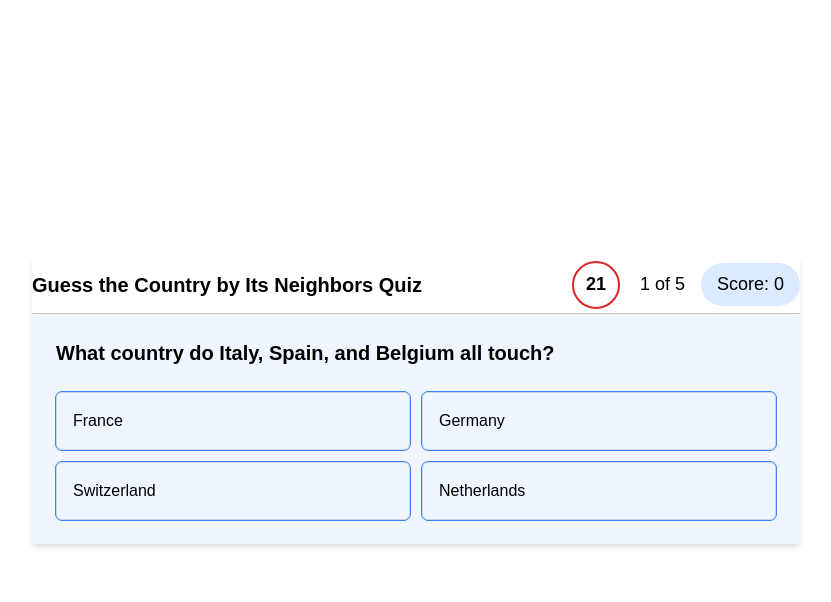
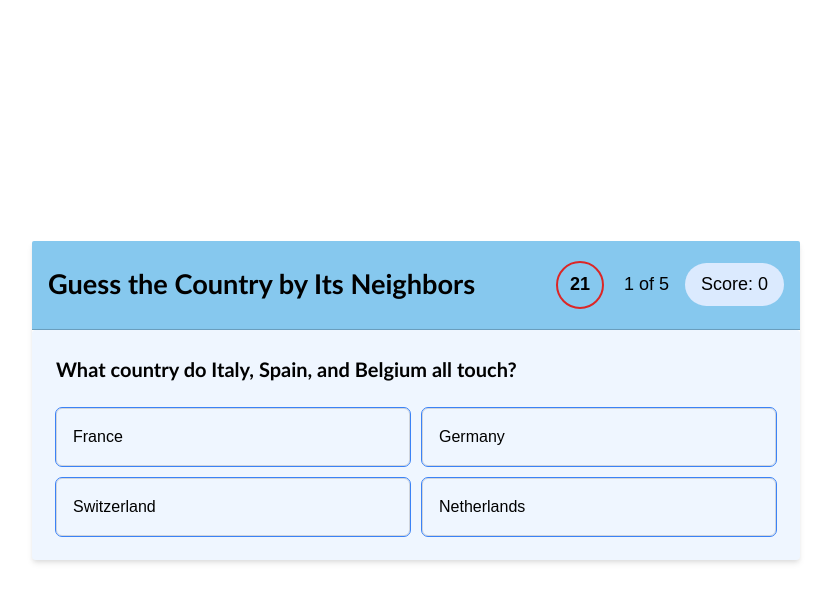
Before and after one commit to emann-fatimma/geography-quiz-app, a Next.js app: page / in a window 1280 px wide. Both pictures are taken after a click on the button "Start Quiz". Shown: the top 602 px of the page, without its empty margins (224-1055 px from the left). Built offline with nearby package versions, Linux system fonts and the light colour scheme.

Commit message:
Fixed UI

```diff
--- a/app/globals.css
+++ b/app/globals.css
@@ -129,6 +129,7 @@ body {
   font-weight: 900;
   margin-bottom: 1.5rem;
   color: black;
+  font-family:'Trebuchet MS', 'Lucida Sans Unicode', 'Lucida Grande', 'Lucida Sans', Arial, sans-serif;
 }
 
 .quiz-card-options {
@@ -143,7 +144,7 @@ body {
   text-align: left;
   transition: all 0.2s ease-in-out;
   color: black;
-  outline: 1px solid #3b82f6; /* blue-500 */
+  outline: 1px solid #3b82f6;
   display: flex;
   justify-content: space-between;
   align-items: center;
@@ -241,7 +242,8 @@ body {
   padding: 1.5rem;
   border-radius: 0.5rem;
   box-shadow: 0 10px 15px -3px rgba(0, 0, 0, 0.1), 0 4px 6px -2px rgba(0, 0, 0, 0.05);
-  background-image: url('https://images.fineartamerica.com/images/artworkimages/mediumlarge/1/world-map-watercolor-michael-tompsett.jpg');
+  /*background-image: url('https://images.fineartamerica.com/images/artworkimages/mediumlarge/1/world-map-watercolor-michael-tompsett.jpg');*/
+  background-image: url('/download.jpg');
   background-size: cover;
   background-position: center;
 }
@@ -305,7 +307,7 @@ body {
 
 /* Loading screen styles */
 .loading-container {
-  background-color: white;
+  background-color: rgb(255, 255, 255);
   min-height: 100vh;
   display: flex;
   align-items: center;
@@ -326,6 +328,7 @@ body {
   justify-content: center;
   padding: 0;
   overflow: hidden;
+
 }
 
 .quiz-container {
@@ -336,6 +339,7 @@ body {
   overflow: hidden;
   padding: 0;
   margin: 0;
+  border: #0a0a0a;
 }
 
 .quiz-header {
@@ -344,15 +348,18 @@ body {
   justify-content: space-between;
   padding: 1rem;
   border-bottom: 1px solid rgba(0, 0, 0, 0.2);
-  background-color: white;
-  padding: 0;
+  background-color: rgb(134, 200, 238);
+  padding: 7;
   margin: 0;
+
+
 }
 
 .quiz-title {
-  font-size: 1.25rem;
-  font-weight: 700;
+  font-size: 1.7rem;
+  font-weight: 900;
   color: black;
+  font-family:'Trebuchet MS', 'Lucida Sans Unicode', 'Lucida Grande', 'Lucida Sans', Arial, sans-serif;
 }
 
 .quiz-stats {
@@ -412,7 +419,7 @@ body {
   padding: 0.5rem 1rem;
 }
 
-/* Score Page Styles */
+/* Score Page Styles
 .score-page-container {
   display: flex;
   flex-direction: column;
@@ -427,7 +434,7 @@ body {
 .map-background {
   position: relative;
   width: 100%;
-  max-width: 64rem; /* 5xl */
+  max-width: 64rem;
   min-height: 500px;
   padding: 1.5rem;
   border-radius: 0.5rem;
@@ -452,7 +459,7 @@ body {
   text-align: center;
   box-shadow: 0 25px 50px -12px rgba(0, 0, 0, 0.25);
   width: 100%;
-  max-width: 28rem; /* md */
+  max-width: 28rem;
 }
 
 .result-title {
@@ -474,12 +481,12 @@ body {
 
 .score-message {
   font-size: 1.125rem;
-  color: #4b5563; /* gray-700 */
+  color: #4b5563;
   margin-bottom: 1.5rem;
 }
 
 .retry-button {
-  background-color: #3b82f6; /* blue-500 */
+  background-color: #3b82f6;
   color: white;
   padding: 0.5rem 1.5rem;
   border-radius: 0.375rem;
@@ -488,5 +495,5 @@ body {
 }
 
 .retry-button:hover {
-  background-color: #2563eb; /* blue-600 */
-}
+  background-color: #2563eb;
+} */
--- a/app/page.tsx
+++ b/app/page.tsx
@@ -100,7 +100,7 @@ export default function Home() {
     <main className="quiz-main">
       <div className="quiz-container">
         <div className="quiz-header">
-          <h1 className="quiz-title">Guess the Country by Its Neighbors Quiz</h1>
+          <h1 className="quiz-title">Guess the Country by Its Neighbors</h1>
           <div className="quiz-stats">
             <div className="timer-container">
               <div className="timer-circle">
```
Also changed, not shown: app/types/index.ts (+9 -9 lines).
